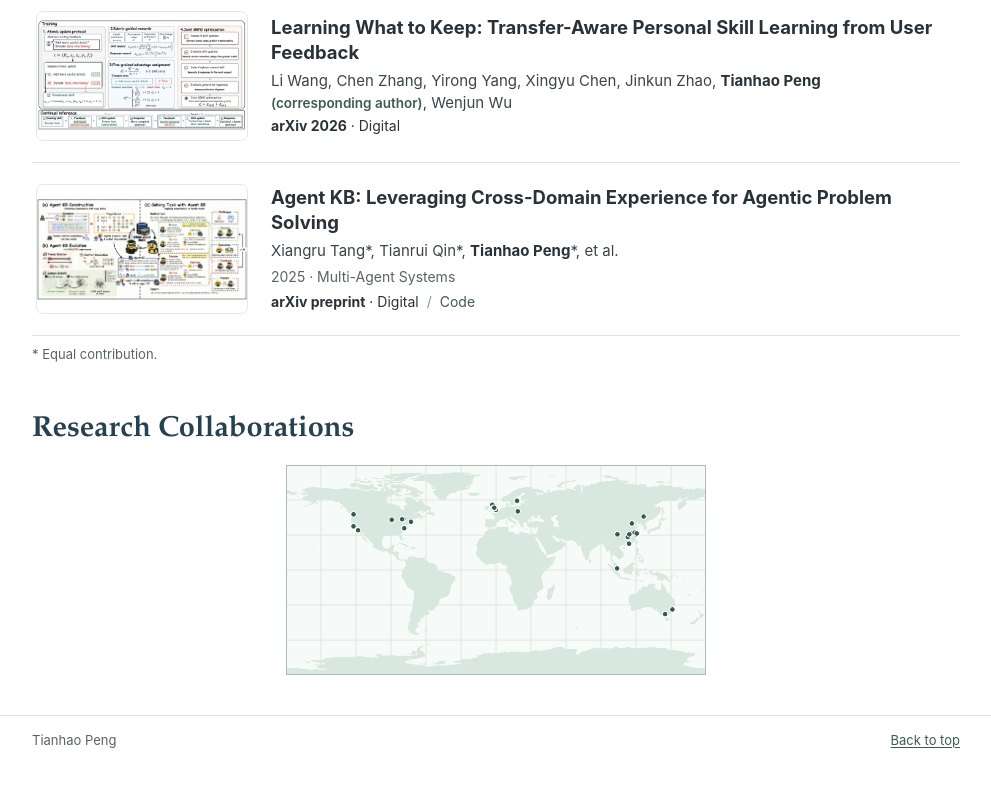
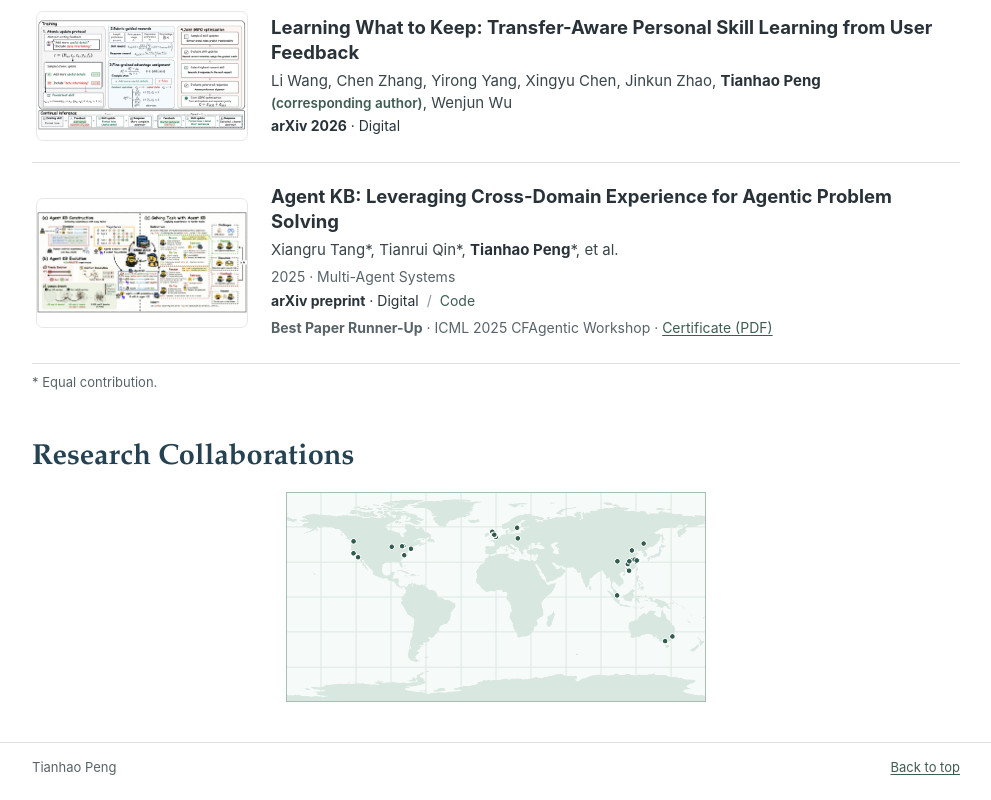
Before and after one commit to Tianhao-Peng/tianhao-peng.github.io, a plain HTML site: page index.html in a window 1280 px wide. Shown: the part 3678-4478 px from the top of the page, without its empty margins (144-1135 px from the left). Before the commit the page ends 4451 px from the top, so only its background shows below. Drawn offline with Linux system fonts and the light colour scheme.

Commit message:
Add Agent KB workshop award and certificate

```diff
--- a/index.html
+++ b/index.html
@@ -142,6 +142,7 @@
             <li><time datetime="2025-08-07">[Aug 2025]</time> <a href="https://arxiv.org/abs/2508.10019">DURIT</a> was posted on arXiv (ADMIRE group publication).</li>
             <li><time datetime="2025-07-25">[Jul 2025]</time> <a href="https://arxiv.org/abs/2507.19427">Step-3 technical report</a> was posted on arXiv.</li>
             <li><time datetime="2025-07-25">[Jul 2025]</time> <a href="https://arxiv.org/abs/2507.22937">CoE-Ops</a> was posted on arXiv (ADMIRE group publication).</li>
+            <li><time datetime="2025-07-19">[Jul 2025]</time> <a href="#agent-kb">Agent KB</a> received a Best Paper Runner-Up award at the ICML 2025 CFAgentic Workshop.</li>
             <li><time datetime="2025-07-19">[Jul 2025]</time> <a href="https://arxiv.org/abs/2507.14698">Spatial-Temporal Transformer for EEG-Based Emotion Recognition</a> was posted on arXiv.</li>
             <li><time datetime="2025-07-08">[Jul 2025]</time> <a href="https://arxiv.org/abs/2507.06203">A Survey on Latent Reasoning</a> was posted on arXiv.</li>
             <li><time datetime="2025-07-08">[Jul 2025]</time> <a href="https://arxiv.org/abs/2507.06229">Agent KB</a> was posted on arXiv.</li>
@@ -642,6 +643,7 @@
               <p class="authors">Xiangru Tang*, Tianrui Qin*, <strong>Tianhao Peng</strong>*, et al.</p>
               <p class="paper-topic">2025 · Multi-Agent Systems</p>
               <p class="paper-links"><strong>arXiv preprint</strong> · Digital<a href="https://github.com/OPPO-PersonalAI/Agent-KB">Code</a></p>
+              <p class="paper-topic"><strong>Best Paper Runner-Up</strong> · ICML 2025 CFAgentic Workshop · <a href="awards/agent-kb-best-paper-runner-up.pdf">Certificate (PDF)</a></p>
             </article>
           </li>
           <li class="paper" id="clmer" data-topic="education" hidden>
```
Also changed, not shown: 1 other file.
